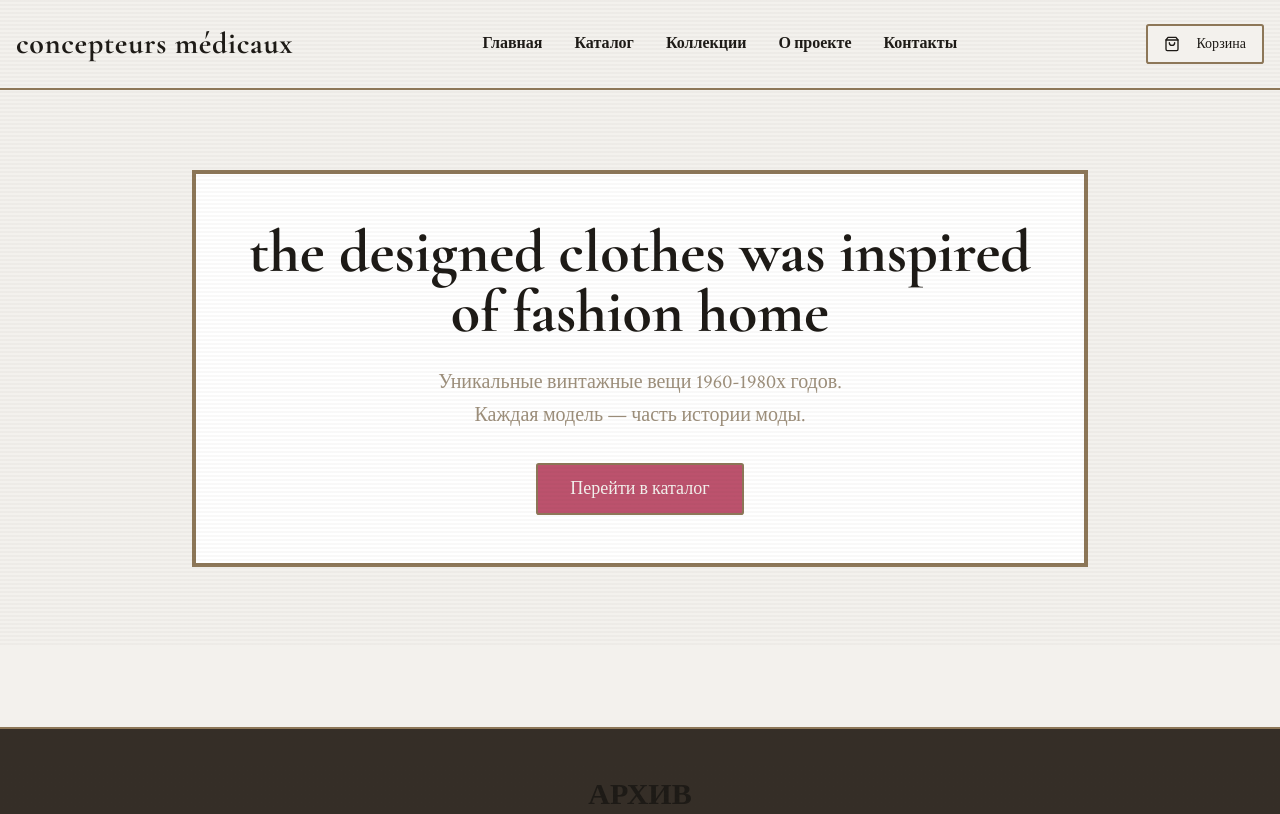
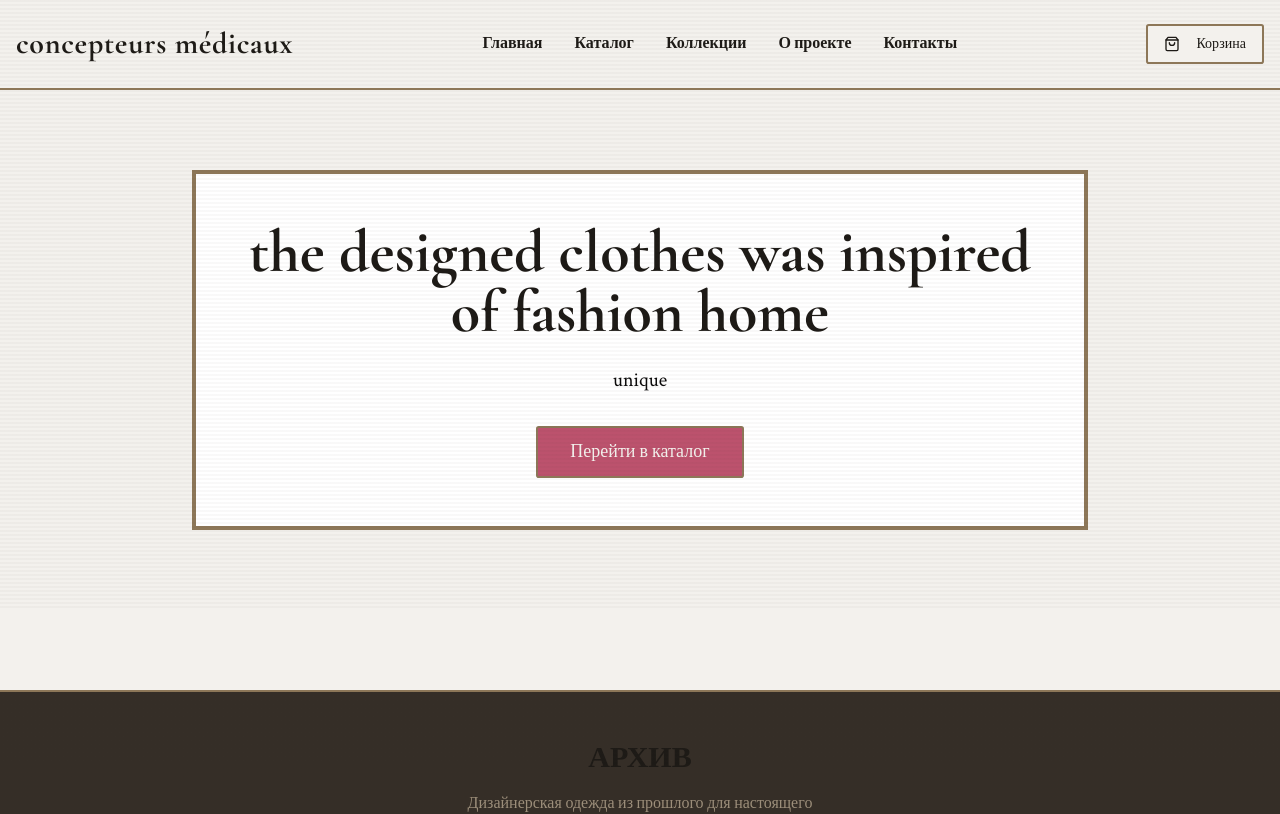
Before and after one commit to pr-poehali-dev/archive-fashion-site, a React (Vite) app: page / in a window 1280 px wide. Shown: the top 814 px of the page. Built offline with nearby package versions, Linux system fonts and the light colour scheme.

Commit message:
Обновлены компоненты интерфейса

```diff
--- a/src/pages/Index.tsx
+++ b/src/pages/Index.tsx
@@ -138,9 +138,7 @@ export default function Index() {
             <div className="max-w-4xl mx-auto text-center border-4 border-primary p-12 bg-card animate-fade-in">
               <h2 className="text-6xl font-bold mb-6">the designed clothes was inspired of fashion home
 </h2>
-              <p className="text-xl text-muted-foreground mb-8 leading-relaxed">
-                Уникальные винтажные вещи 1960-1980х годов. <br />Каждая модель — часть истории моды.
-              </p>
+              <p className="text-xl mb-8 angel font text-[#0b0a0a] ">unique</p>
               <Button
                 onClick={() => setActiveSection('catalog')}
                 className="bg-secondary hover:bg-primary text-secondary-foreground border-2 border-primary px-8 py-6 text-lg"
```
